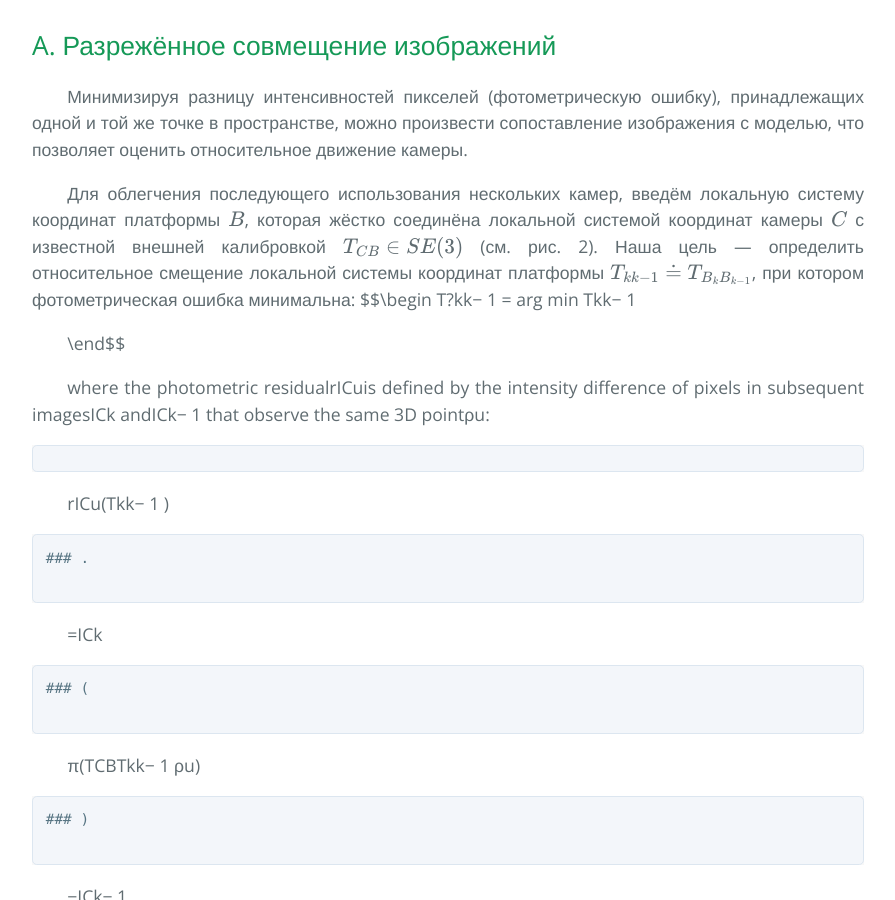
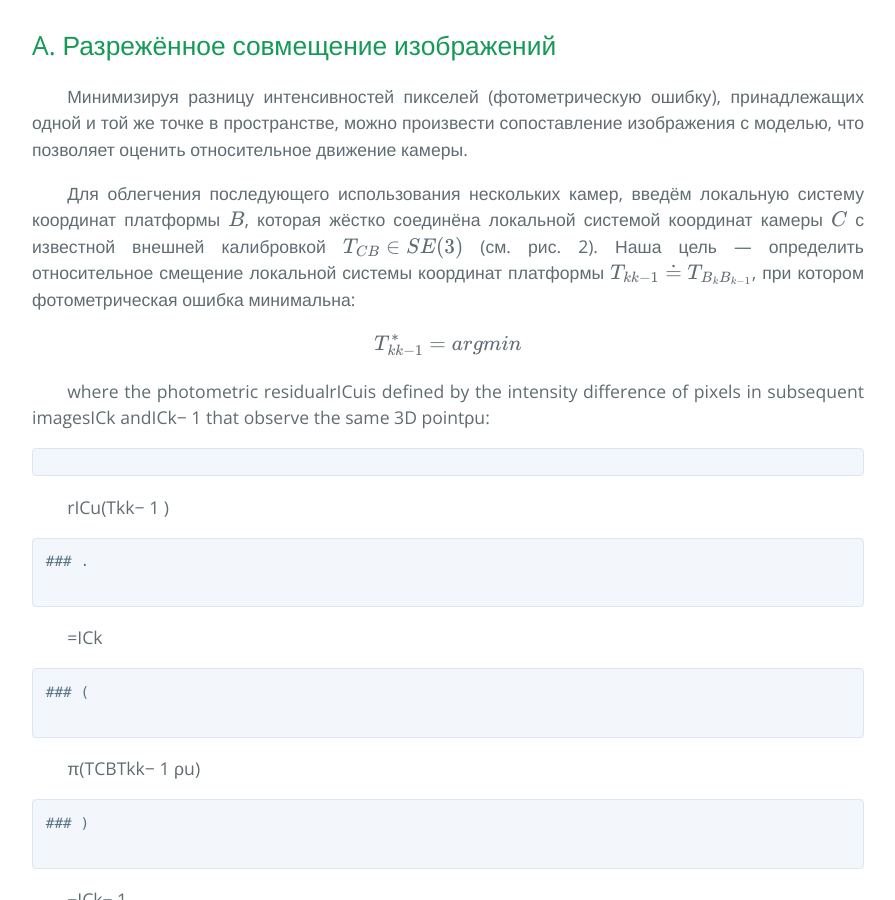
Before and after one commit to i-v-s/slam, a Jekyll site: the page built from svo2.md, in a window 1280 px wide and 900 px high, scrolled down 7550 px. Shown: the whole window, without its empty margins (192-1087 px from the left). Built offline with Jekyll 4.4.1, drawn with Linux system fonts in a browser that asks for light colours; our own code applies the rules of GitHub Pages for plain Markdown files; formulas are drawn with MathJax 3.

Commit message:
Обновлено svo2.md

```diff
--- a/svo2.md
+++ b/svo2.md
@@ -296,11 +296,10 @@ transformationTkW ∈SE(3) [47]. Выраженная в мировых коор
 Наша цель &mdash; определить относительное смещение
 локальной системы координат платформы $$ T_{k k − 1} \doteq T_{B_{k}B_{k − 1}} $$,
 при котором фотометрическая ошибка минимальна:
-$$\begin
-T?kk− 1 = arg min
-Tkk− 1
-
-\end$$
+
+$$
+T_{kk − 1}^{*} = arg min
+$$
 
 where the photometric residualrICuis defined by the intensity
 difference of pixels in subsequent imagesICk andICk− 1 that
```
